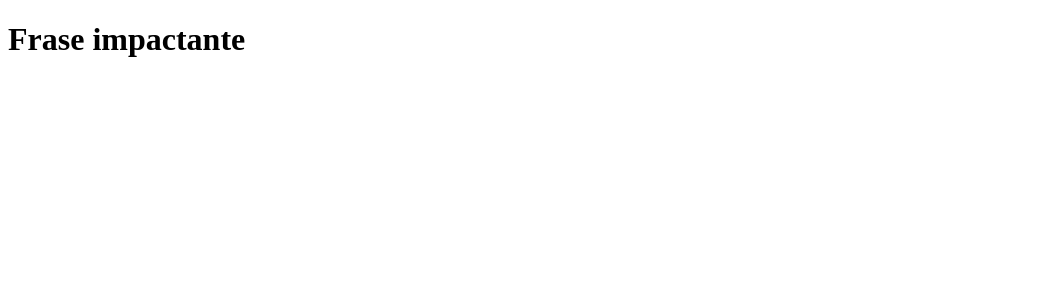
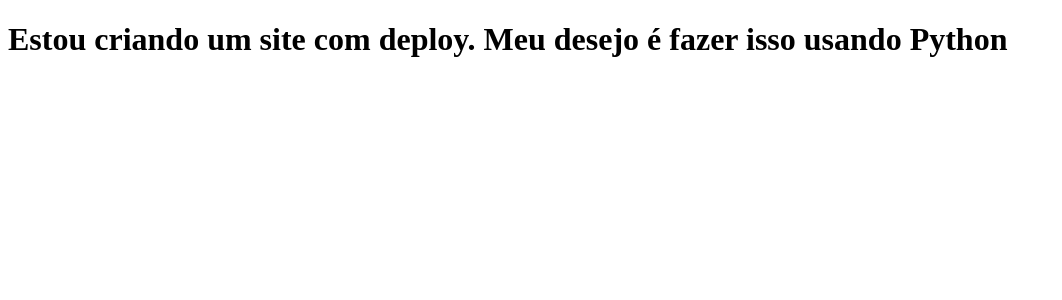
Before and after one commit to mandicneves/clone-tabnews, a Next.js app: page / in a window 1280 px wide. Shown: the top 300 px of the page, without its empty margins (0-1062 px from the left). Built offline with nearby package versions, Linux system fonts and the light colour scheme.

Commit message:
modifiquei a frase

```diff
--- a/pages/index.js
+++ b/pages/index.js
@@ -1,5 +1,5 @@
 function Home(){
-    return <h1>Frase impactante</h1>
+    return <h1>Estou criando um site com deploy. Meu desejo é fazer isso usando Python</h1>
 }
 
 export default Home;
```
